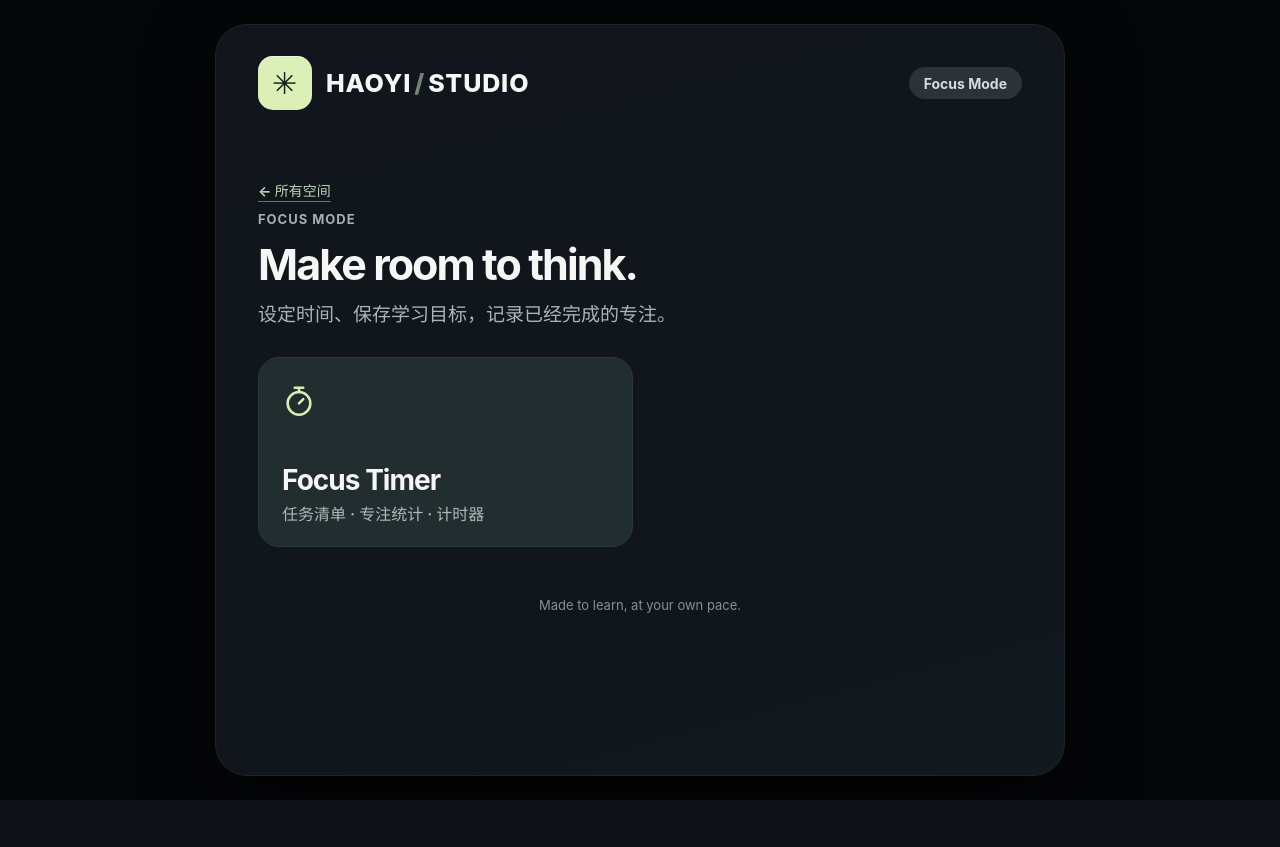
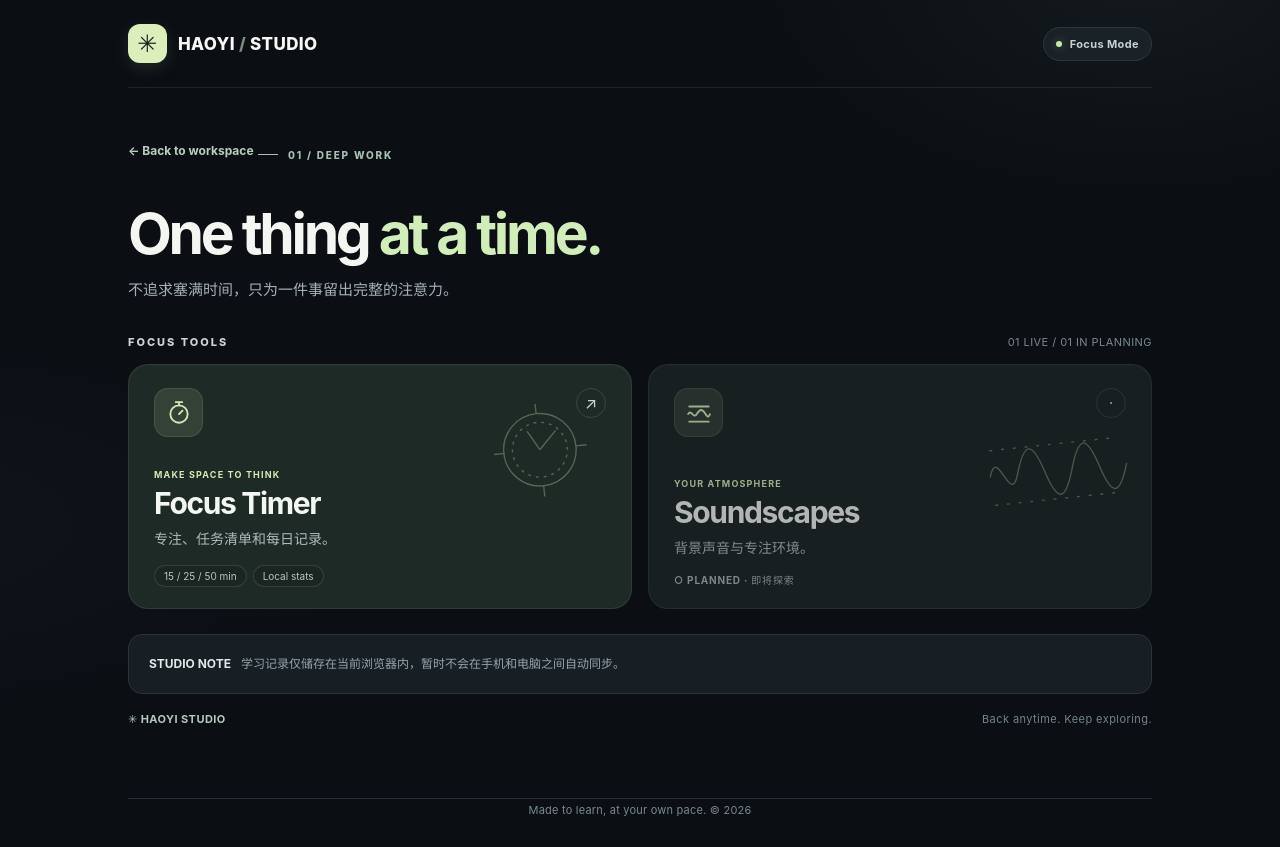
Before and after one commit to HaoyiMeng/Web, a plain HTML site: page focus.html in a window 1280 px wide. Before the commit the page ends 800 px from the top, so only its background shows below. Drawn offline with Linux system fonts and the light colour scheme.

Commit message:
Redesign Focus Mode into modular bento workspace

```diff
--- a/focus.html
+++ b/focus.html
@@ -3,32 +3,40 @@
 <head>
 <meta charset="utf-8" />
 <meta name="viewport" content="width=device-width, initial-scale=1" />
-  <meta name="theme-color" content="#101318" />
-  <meta name="description" content="Focus Mode 的工具目录。" />
+<meta name="theme-color" content="#0b0e13" />
+<meta name="description" content="专注计时器和个人学习记录。" />
 <title>Focus Mode — Haoyi Studio</title>
 <link rel="icon" type="image/svg+xml" href="./assets/favicon.svg" />
 <link rel="stylesheet" href="./assets/styles.css" />
 <link rel="stylesheet" href="./assets/sections.css" />
+<link rel="stylesheet" href="./assets/workspace-v3.css" />
 <script type="module" src="./js/navigation.mjs"></script>
 <script type="module" src="./js/site.mjs"></script>
+
 </head>
 <body class="workspace-page">
 <div class="site-shell workspace-shell">
-    <header class="site-header workspace-header" id="top">
-      <a class="brand" href="./index.html" aria-label="Haoyi Studio 返回首页"><span class="brand-star">✳</span><span>HAOYI<span class="brand-dim">/</span>STUDIO</span></a>
-      <span class="workspace-badge">Focus Mode</span>
-    </header>
-    <main id="main-content" class="workspace-main">
-      <section class="workspace-intro" aria-labelledby="workspace-title">
-        <a class="workspace-back" href="./index.html">← 所有空间</a><span class="workspace-kicker">FOCUS MODE</span>
-        <h1 id="workspace-title">Make room to think.</h1>
-        <p>设定时间、保存学习目标，记录已经完成的专注。</p>
-      </section>
-      <nav class="space-grid space-grid--submenu" aria-label="专注空间菜单">
-          <a href="./timer.html" class="space-card space-card--focus"><span class="space-icon"><svg viewBox="0 0 24 24" aria-hidden="true" fill="none" stroke="currentColor" stroke-width="1.7" stroke-linecap="round" stroke-linejoin="round"><circle cx="12" cy="13" r="8"/><path d="M12 13l3-3M9 2h6M12 5V3"/></svg></span><strong class="space-title">Focus Timer</strong><span class="space-description">任务清单 · 专注统计 · 计时器</span></a>
-      </nav>
-    </main>
-    <footer class="workspace-footer">Made to learn, at your own pace.</footer>
+<header class="site-header workspace-header" id="top"><a class="brand" href="./index.html" aria-label="Haoyi Studio 返回首页"><span class="brand-star">✳</span><span>HAOYI<span class="brand-dim">/</span>STUDIO</span></a><span class="workspace-badge">Focus Mode</span></header>
+<main id="main-content" class="workspace-main"><section class="workspace-intro" aria-labelledby="workspace-title">
+  <a class="workspace-back" href="./index.html">← Back to workspace</a>
+  <span class="workspace-kicker">01 / DEEP WORK</span>
+  <h1 id="workspace-title">One thing <em>at a time.</em></h1>
+  <p>不追求塞满时间，只为一件事留出完整的注意力。</p></section><div class="desk-label"><strong>FOCUS TOOLS</strong><span>01 LIVE / 01 IN PLANNING</span></div>
+<nav class="space-grid space-grid--submenu" aria-label="Focus Mode 工具目录"><a href="./timer.html" class="space-card space-card--focus">
+   <div class="tile-top"><span class="tile-icon"><svg viewBox="0 0 24 24" aria-hidden="true"><circle cx="12" cy="13" r="8"/><path d="M12 13l3.2-3.2M9 2h6M12 5V3"/></svg></span><span class="tile-arrow" aria-hidden="true">↗</span></div>
+   <span class="tile-art tile-art--focus" aria-hidden="true"><svg viewBox="0 0 148 106"><circle cx="78" cy="48" r="37"/><circle cx="78" cy="48" r="28" stroke-dasharray="3 5"/><path d="M78 48l18-18M78 48l-11-20"/><path d="M78 11V1M42 48H31M78 85v11M115 48h11"/></svg></span>
+   <div class="tile-main"><span class="tile-overline">MAKE SPACE TO THINK</span><strong class="space-title">Focus Timer</strong><span class="space-description">专注、任务清单和每日记录。</span></div>
+   <div class="tile-tags"><span>15 / 25 / 50 min</span><span>Local stats</span></div>
+ </a>
+<div class="space-card space-card--ambient space-card--planned">
+   <div class="tile-top"><span class="tile-icon"><svg viewBox="0 0 24 24" aria-hidden="true"><path d="M2 13c3-5 5 5 8 0s5-5 8 0 4 0 4 0M3 6h18M3 20h18"/></svg></span><span class="tile-arrow" aria-hidden="true">·</span></div>
+   <span class="tile-art tile-art--ambient" aria-hidden="true"><svg viewBox="0 0 148 106"><path d="M3 52c10-33 18 33 28 0s18-33 28 0 18 33 28 0 18-33 28 0 18 33 28 0"/><path d="M5 25h132M5 81h132" stroke-dasharray="3 9"/></svg></span>
+   <div class="tile-main"><span class="tile-overline">YOUR ATMOSPHERE</span><strong class="space-title">Soundscapes</strong><span class="space-description">背景声音与专注环境。</span></div>
+   <span class="tile-status">○ PLANNED · 即将探索</span>
+ </div></nav>
+<div class="desk-subnote"><strong>STUDIO NOTE</strong><span>学习记录仅储存在当前浏览器内，暂时不会在手机和电脑之间自动同步。</span></div>
+<div class="desk-footer-row"><strong>✳ HAOYI STUDIO</strong><span>Back anytime. Keep exploring.</span></div></main>
+<footer class="workspace-footer">Made to learn, at your own pace. © 2026</footer>
 </div>
 </body>
 </html>
```
Lines whose indentation alone changed are shown as unchanged.
